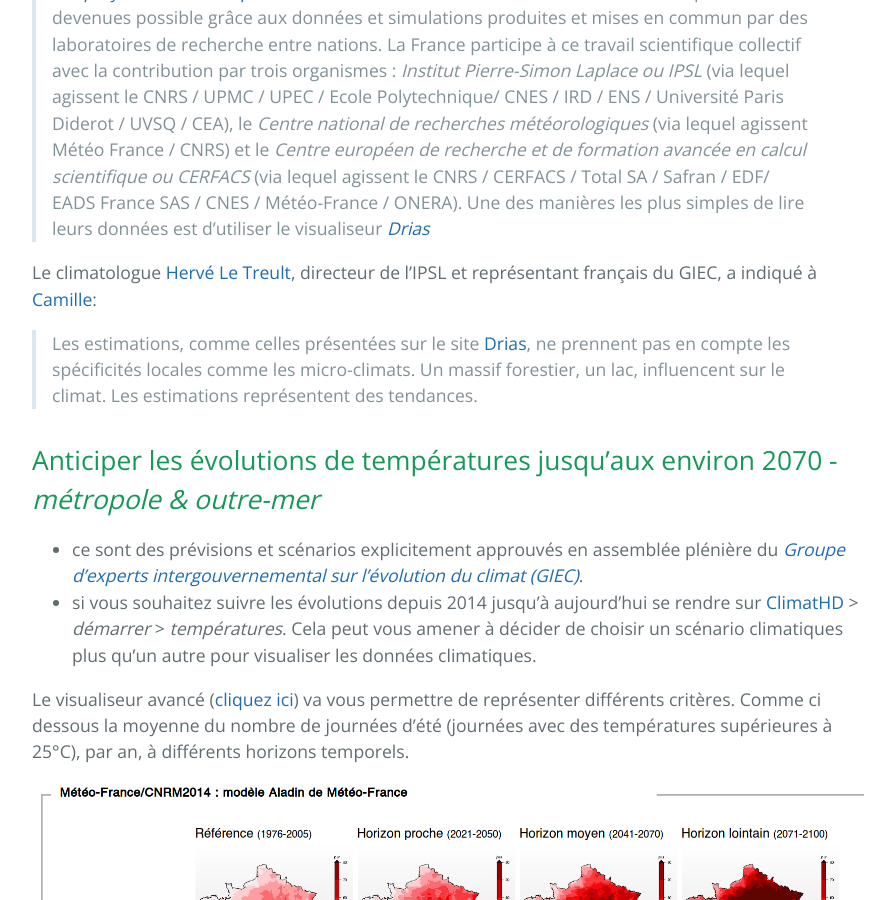
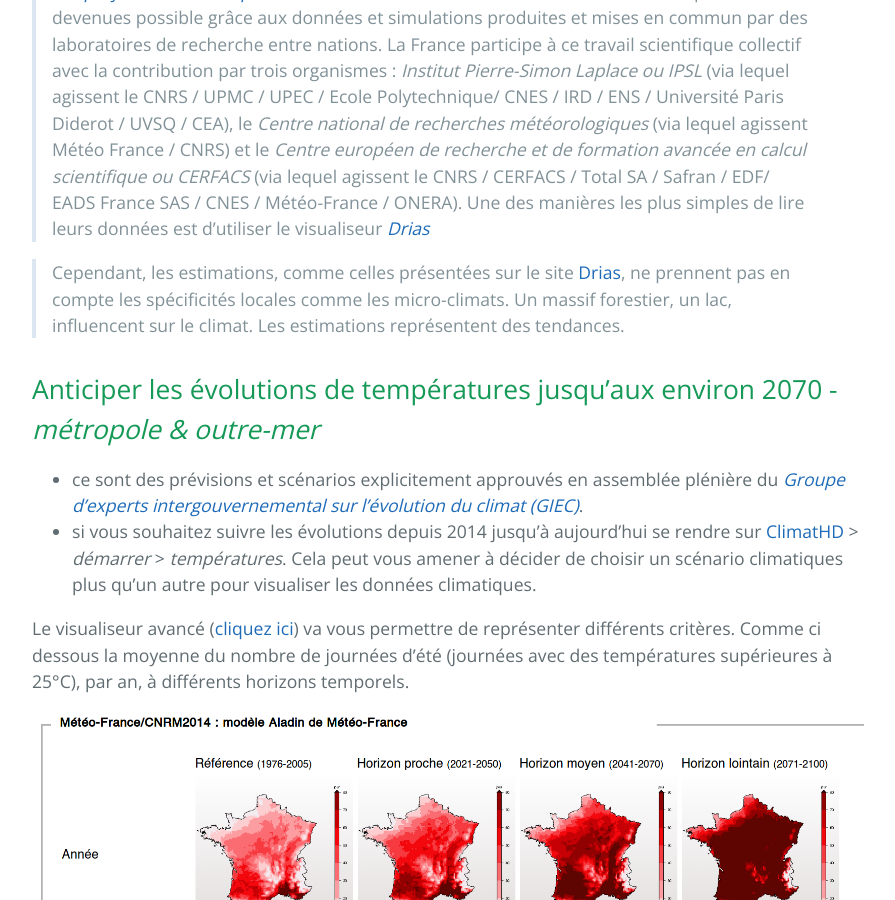
Before and after one commit to secheresses/Ancien-site, a Jekyll site: the page built from pages/donnees.md, in a window 1280 px wide and 900 px high, scrolled down 668 px. Shown: the whole window, without its empty margins (192-1087 px from the left). Built offline with Jekyll 4.4.1, drawn with Linux system fonts in a browser that asks for light colours.

Commit message:
Update donnees.md

```diff
--- a/pages/donnees.md
+++ b/pages/donnees.md
@@ -11,9 +11,7 @@ Projections climatiques pour la métropole & les outre-mer
 > [*Les projections climatiques dessinnent des tendances*](http://www.climat-en-questions.fr/reponse/evolution-future/prevoir-meteo-prevoir-climat-par-olivier-talagrand). Les estimations climatiques sont devenues possible grâce aux données et simulations produites et mises en commun par des laboratoires de recherche entre nations. La France participe à ce travail scientifique collectif avec la contribution par trois organismes : *Institut Pierre-Simon Laplace ou IPSL* (via lequel agissent le CNRS / UPMC / UPEC / Ecole Polytechnique/ CNES / IRD / ENS / Université Paris Diderot / UVSQ / CEA), le *Centre national de recherches météorologiques* (via lequel agissent Météo France / CNRS) et le *Centre européen de recherche et de formation avancée en calcul scientifique ou CERFACS* (via lequel agissent le CNRS / CERFACS / Total SA / Safran / EDF/ EADS France SAS / CNES / Météo-France / ONERA).
 Une des manières les plus simples de lire leurs données est d'utiliser le visualiseur [*Drias*](http://drias-climat.fr/)
 
-Le climatologue [Hervé Le Treult](https://fr.wikipedia.org/wiki/Herv%C3%A9_Le_Treut), directeur de l'IPSL et représentant français du GIEC, a indiqué à [Camille](../collectif):
-
-> Les estimations, comme celles présentées sur le site [Drias](http://drias-climat.fr), ne prennent pas en compte les spécificités locales comme les micro-climats. Un massif forestier, un lac, influencent sur le climat. Les estimations représentent des tendances.
+> Cependant, les estimations, comme celles présentées sur le site [Drias](http://drias-climat.fr), ne prennent pas en compte les spécificités locales comme les micro-climats. Un massif forestier, un lac, influencent sur le climat. Les estimations représentent des tendances.
 
 Anticiper les évolutions de températures jusqu'aux environ 2070 - *métropole & outre-mer*
 ---
```
